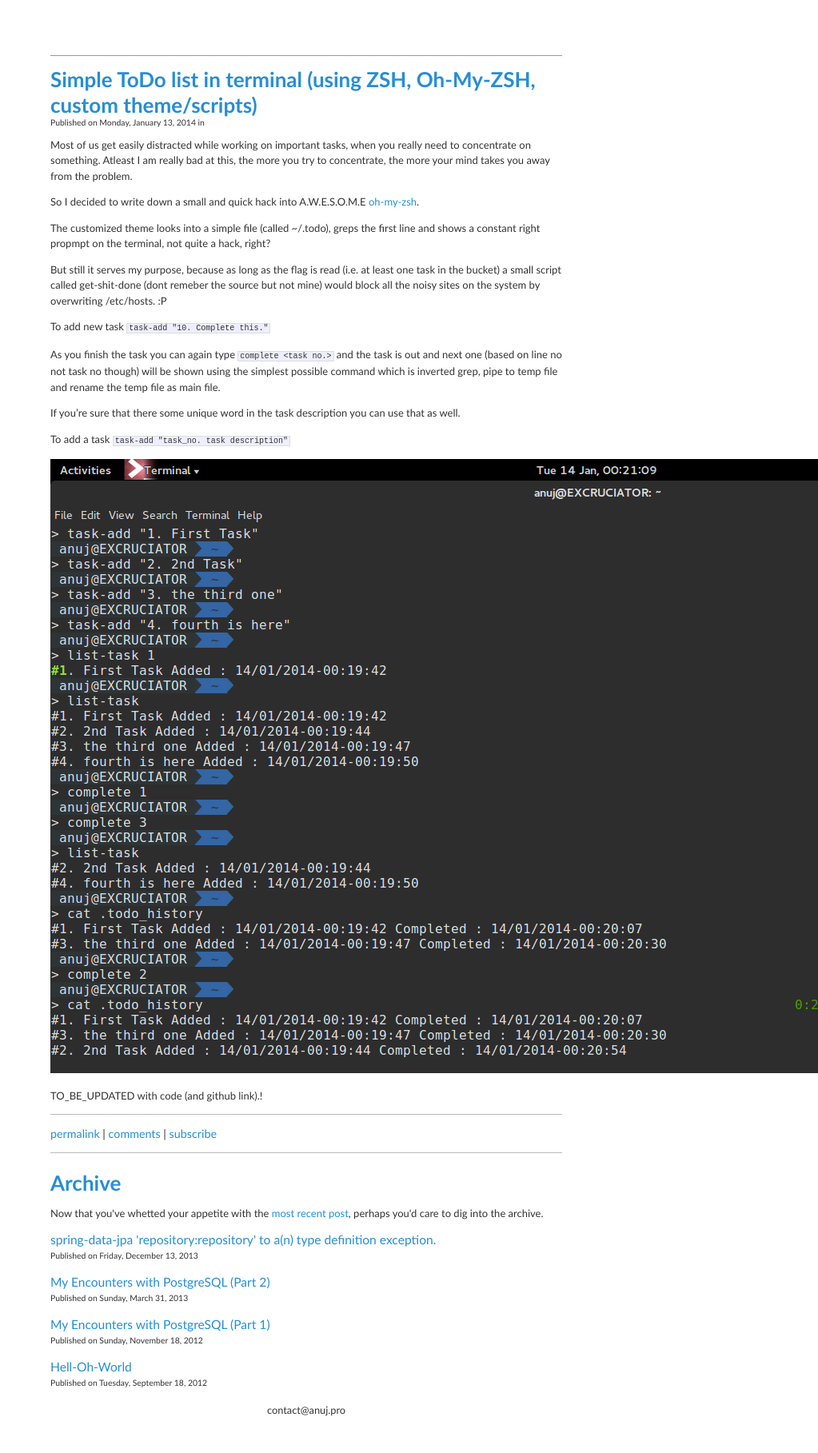
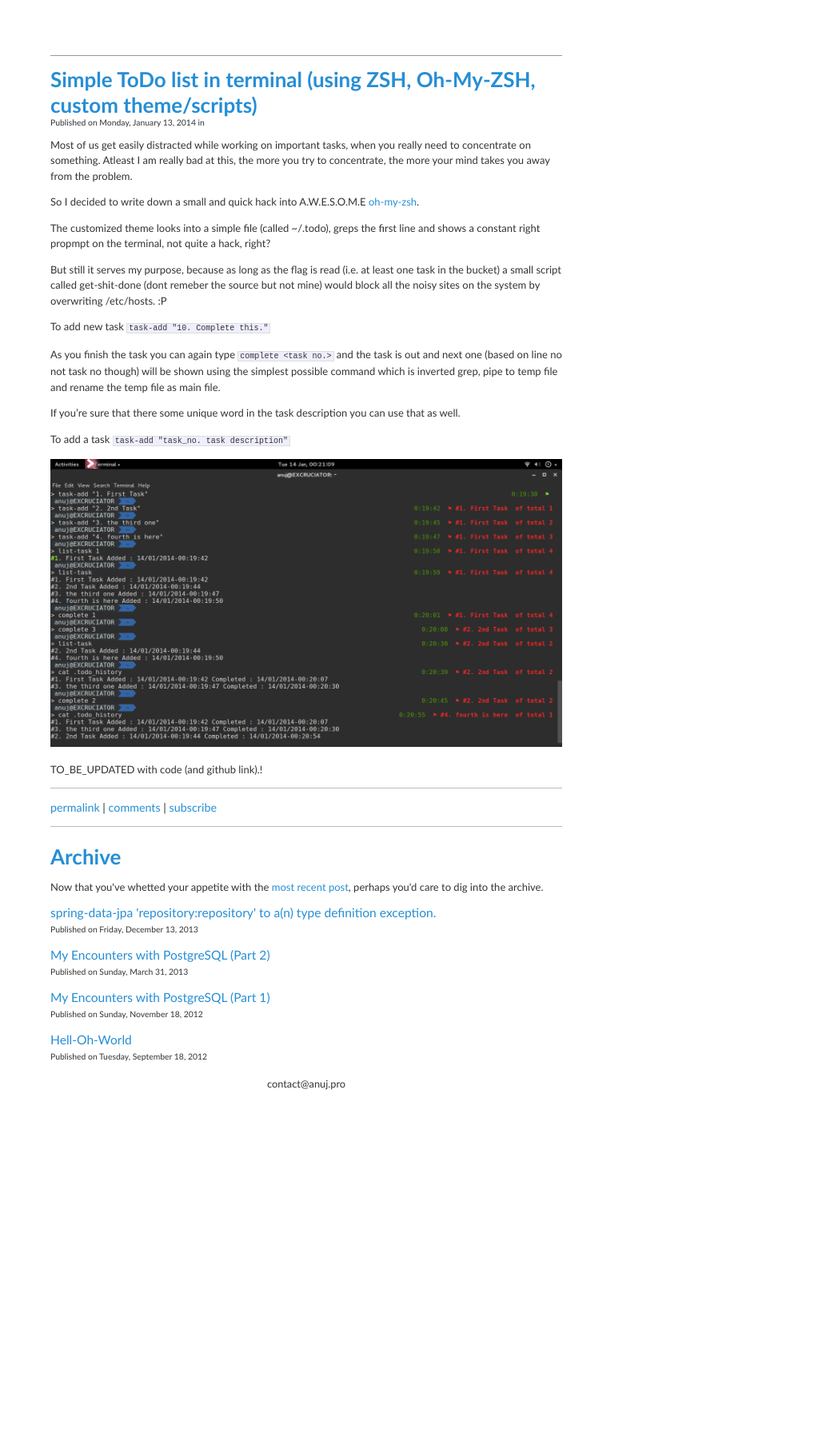
Before and after one commit to indyaah/anuj.pro, a Jekyll site: the page built from blog/index.html, in a window 1280 px wide. Shown: the whole page at 80% size, without its empty margins (257-1280 px from the left). Built offline with Jekyll 4.4.1, drawn with Linux system fonts in a browser that asks for light colours; nearby versions of some CDN libraries; some web fonts are replaced; Markdown is read by kramdown in place of the engine named in the settings; comment, search, counter and statistics services are not loaded; after the commit the page ends 1408 px from its top, so only the background shows below that.

Commit message:
Changes to latest post

```diff
--- a/blog/_posts/2014-01-13-simple-todo-on-terminal.markdown
+++ b/blog/_posts/2014-01-13-simple-todo-on-terminal.markdown
@@ -20,7 +20,6 @@
 
 To add a task `task-add "task_no. task description"`
 
-
-![Alt text](../images/bash-todo.png)
+<img src="../images/bash-todo.png" style="width: 100%;" alt="Bash Image" />
 
 TO_BE_UPDATED with code (and github link).!
```
